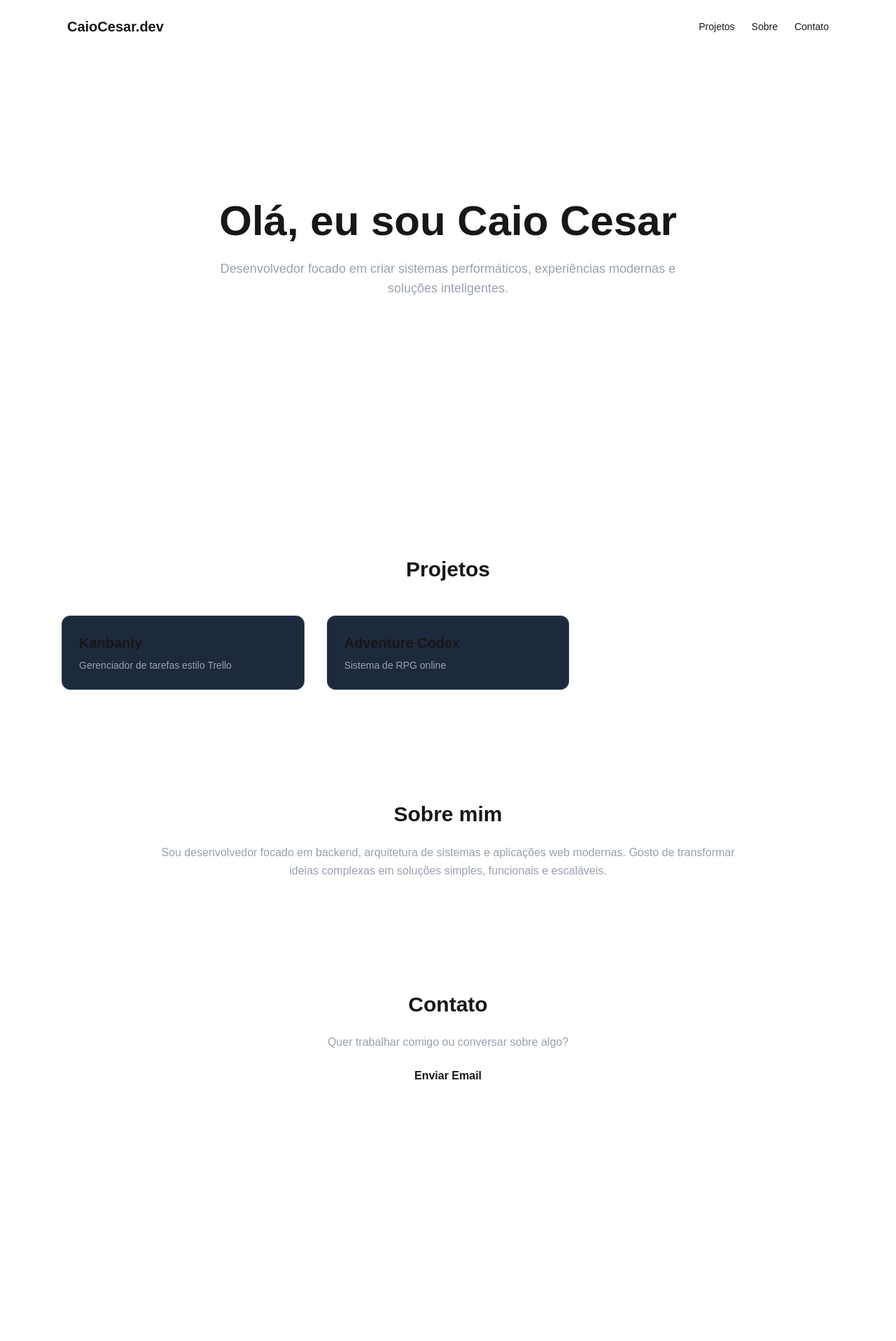
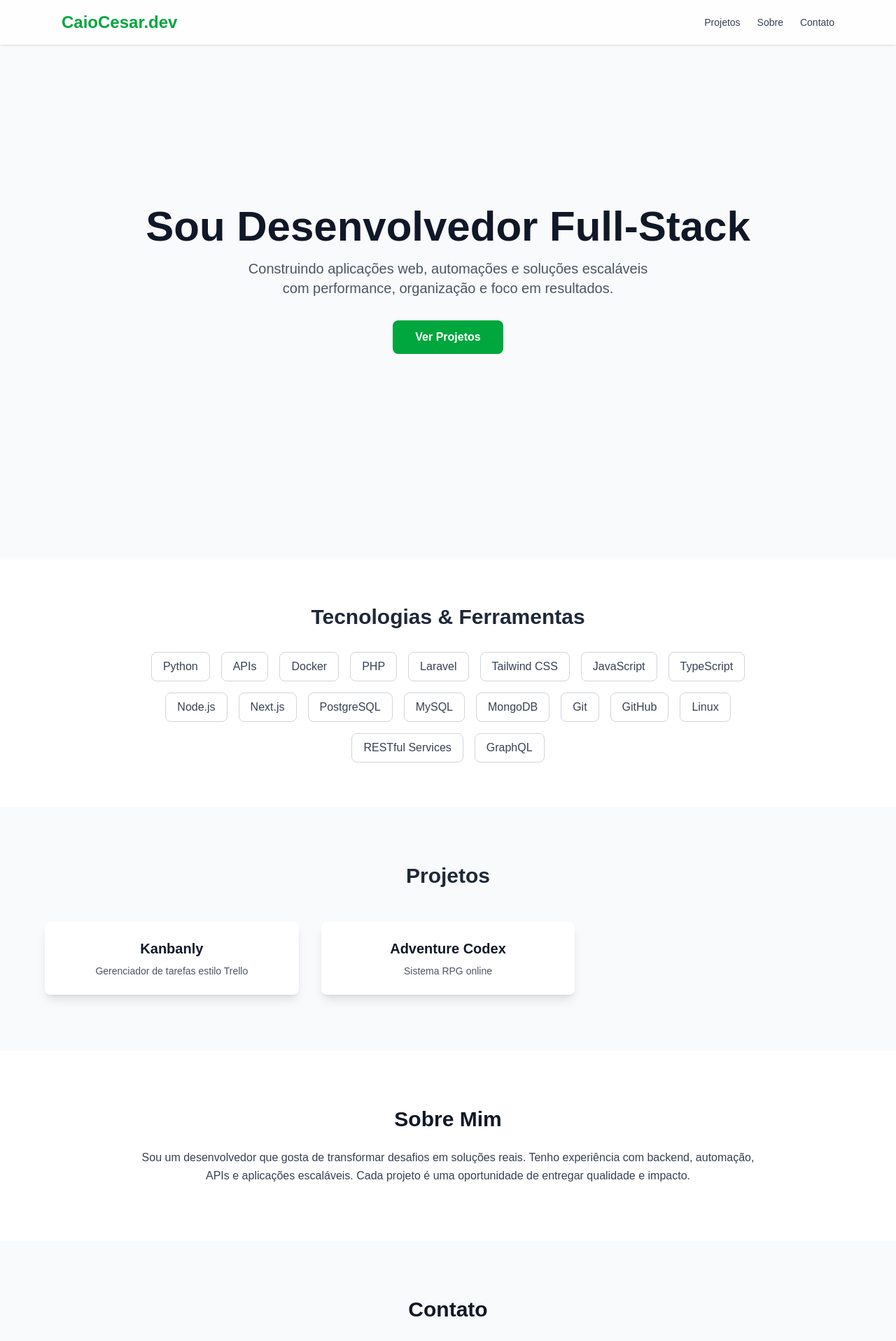
Before and after one commit to Magrelaio/portfolio-nextjs, a Next.js app: page / in a window 1280 px wide. Shown: the top 1917 px of the page at 70% size. Before the commit the page ends 1630 px from the top, so only its background shows below. Built offline with nearby package versions, Linux system fonts and the light colour scheme.

Commit message:
feat: Criação da pagina principal; npm install framer-motion

```diff
--- a/app/layout.tsx
+++ b/app/layout.tsx
@@ -2,7 +2,7 @@ import "./globals.css";
 import { ReactNode } from "react";
 
 export const metadata = {
-  title: "Seu Nome | Portfólio",
+  title: "Caio Cesar | Portfólio",
   description: "Portfólio profissional",
 };
 
--- a/app/page.tsx
+++ b/app/page.tsx
@@ -1,17 +1,19 @@
-import Navbar from '@/components/navbar';
-import Hero from '@/components/hero';
-import Projects from '@/components/projects';
-import About from '@/components/about';
-import Contact from '@/components/contact';
+import Navbar from "@/components/navbar";
+import Hero from "@/components/hero";
+import TechStack from "@/components/techStack";
+import Projects from "@/components/projects";
+import About from "@/components/about";
+import Contact from "@/components/contact";
 
 export default function Home() {
   return (
-    <main>
+    <>
       <Navbar />
       <Hero />
+      <TechStack />
       <Projects />
       <About />
       <Contact />
-    </main>
+    </>
   );
 }
--- a/components/about.tsx
+++ b/components/about.tsx
@@ -1,12 +1,14 @@
 export default function About() {
   return (
-    <section id="about" className="py-20 px-6 max-w-4xl mx-auto text-center">
-      <h3 className="text-3xl font-bold mb-6">Sobre mim</h3>
-      <p className="text-gray-400 leading-relaxed">
-        Sou desenvolvedor focado em backend, arquitetura de sistemas
-        e aplicações web modernas. Gosto de transformar ideias complexas
-        em soluções simples, funcionais e escaláveis.
-      </p>
+    <section id="about" className="py-20 bg-white">
+      <div className="max-w-4xl mx-auto text-center">
+        <h2 className="text-3xl font-bold text-gray-900 mb-6">Sobre Mim</h2>
+        <p className="text-gray-700 leading-relaxed">
+          Sou um desenvolvedor que gosta de transformar desafios em soluções reais.
+          Tenho experiência com backend, automação, APIs e aplicações escaláveis.
+          Cada projeto é uma oportunidade de entregar qualidade e impacto.
+        </p>
+      </div>
     </section>
   );
 }
--- a/components/contact.tsx
+++ b/components/contact.tsx
@@ -1,16 +1,13 @@
 export default function Contact() {
   return (
-    <section id="contact" className="py-20 px-6 text-center">
-      <h3 className="text-3xl font-bold mb-6">Contato</h3>
-
-      <p className="text-gray-400 mb-6">
-        Quer trabalhar comigo ou conversar sobre algo?
+    <section id="contact" className="py-20 bg-gray-50 text-center">
+      <h2 className="text-3xl text-gray-900 font-bold mb-6">Contato</h2>
+      <p className="text-gray-600 mb-6">
+        Vamos trabalhar juntos? Me envie uma mensagem!
       </p>
 
-      <a
-        href="mailto:seuemail@email.com"
-        className="bg-primary px-6 py-3 rounded-lg font-semibold hover:scale-105 transition"
-      >
+      <a href="mailto:caiocesar2004gfgff@gmail.com"
+         className="bg-green-600 text-white px-8 py-3 rounded-lg font-semibold hover:bg-green-700 transition">
         Enviar Email
       </a>
     </section>
--- a/components/hero.tsx
+++ b/components/hero.tsx
@@ -1,19 +1,15 @@
 export default function Hero() {
   return (
-    <section className="min-h-[80vh] flex flex-col justify-center items-center text-center px-6">
-      <h2 className="text-4xl md:text-6xl font-extrabold mb-6">
-        Olá, eu sou <span className="text-primary">Caio Cesar</span>
-      </h2>
-
-      <p className="text-gray-400 max-w-2xl text-lg mb-8">
-        Desenvolvedor focado em criar sistemas performáticos,
-        experiências modernas e soluções inteligentes.
+    <section className="h-screen flex flex-col justify-center items-center text-center bg-gray-50 px-6">
+      <h1 className="text-5xl md:text-6xl font-bold mb-4 text-gray-900">
+        Sou Desenvolvedor Full-Stack
+      </h1>
+      <p className="text-xl text-gray-600 mb-8 max-w-xl">
+        Construindo aplicações web, automações e soluções escaláveis com performance, organização e foco em resultados.
       </p>
 
-      <a
-        href="#projects"
-        className="bg-primary text-white px-6 py-3 rounded-lg font-semibold hover:scale-105 transition"
-      >
+      <a href="#projects"
+         className="text-white bg-green-600 px-8 py-3 rounded-lg font-semibold hover:bg-green-700 transition">
         Ver Projetos
       </a>
     </section>
--- a/components/navbar.tsx
+++ b/components/navbar.tsx
@@ -1,12 +1,15 @@
 export default function Navbar() {
   return (
-    <nav className="w-full flex justify-between items-center py-6 px-8 max-w-6xl mx-auto">
-      <h1 className="text-xl font-bold text-primary">CaioCesar.dev</h1>
-      <div className="space-x-6 text-sm">
-        <a href="#projects" className="hover:text-primary">Projetos</a>
-        <a href="#about" className="hover:text-primary">Sobre</a>
-        <a href="#contact" className="hover:text-primary">Contato</a>
+    <header className="fixed w-full bg-white/80 backdrop-blur-md shadow-sm z-50">
+      <div className="max-w-6xl mx-auto flex justify-between items-center py-4 px-6">
+        <h1 className="text-2xl font-bold text-green-600">CaioCesar.dev</h1>
+
+        <nav className="space-x-6 text-sm font-medium text-gray-700">
+          <a href="#projects" className="hover:text-green-600">Projetos</a>
+          <a href="#about" className="hover:text-green-600">Sobre</a>
+          <a href="#contact" className="hover:text-green-600">Contato</a>
+        </nav>
       </div>
-    </nav>
+    </header>
   );
 }
--- a/components/projects.tsx
+++ b/components/projects.tsx
@@ -1,24 +1,23 @@
 const projects = [
-  { title: "Kanbanly", desc: "Gerenciador de tarefas estilo Trello" },
-  //{ title: "Star Wars Catalog", desc: "Catálogo de filmes com API externa" },
-  { title: "Adventure Codex", desc: "Sistema de RPG online" },
+  { title: "Kanbanly", description: "Gerenciador de tarefas estilo Trello" },
+ // { title: "Star Wars API", description: "Catálogo de filmes usando API externa" },
+  { title: "Adventure Codex", description: "Sistema RPG online" },
 ];
 
 export default function Projects() {
   return (
-    <section id="projects" className="py-20 px-6 max-w-6xl mx-auto">
-      <h3 className="text-3xl font-bold mb-12 text-center">Projetos</h3>
+    <section id="projects" className="py-20 bg-gray-50">
+      <div className="max-w-6xl mx-auto text-center">
+        <h2 className="text-3xl font-bold text-gray-800 mb-12">Projetos</h2>
 
-      <div className="grid md:grid-cols-3 gap-8">
-        {projects.map((p, i) => (
-          <div
-            key={i}
-            className="bg-slate-800 p-6 rounded-xl border border-slate-700 hover:border-primary transition"
-          >
-            <h4 className="text-xl font-semibold mb-2">{p.title}</h4>
-            <p className="text-gray-400 text-sm">{p.desc}</p>
-          </div>
-        ))}
+        <div className="grid md:grid-cols-3 gap-8">
+          {projects.map((p, i) => (
+            <div key={i} className="p-6 bg-white rounded-lg shadow-lg hover:shadow-xl transition">
+              <h3 className="text-xl font-semibold text-gray-900 mb-2">{p.title}</h3>
+              <p className="text-gray-600 text-sm">{p.description}</p>
+            </div>
+          ))}
+        </div>
       </div>
     </section>
   );
--- /dev/null
+++ b/components/techStack.tsx
@@ -0,0 +1,40 @@
+const techs = [
+    "Python",
+    "APIs",
+    "Docker",
+    "PHP",
+    "Laravel",
+    "Tailwind CSS",
+    "JavaScript",
+    "TypeScript",
+    "Node.js",
+    "Next.js",
+    "PostgreSQL",
+    "MySQL",
+    "MongoDB",
+    "Git",
+    "GitHub",
+    "Linux",
+    "RESTful Services",
+    "GraphQL",
+];
+
+export default function TechStack() {
+  return (
+    <section className="py-16 bg-white">
+      <div className="max-w-4xl mx-auto text-center">
+        <h2 className="text-3xl font-semibold text-gray-800 mb-8">
+          Tecnologias & Ferramentas
+        </h2>
+
+        <div className="flex flex-wrap justify-center gap-4">
+          {techs.map((tech, i) => (
+            <span key={i} className="px-4 py-2 border border-gray-300 rounded-lg text-gray-700 font-medium">
+              {tech}
+            </span>
+          ))}
+        </div>
+      </div>
+    </section>
+  );
+}
```
